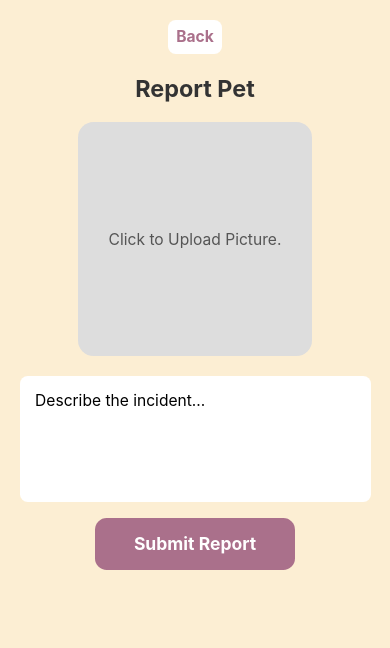
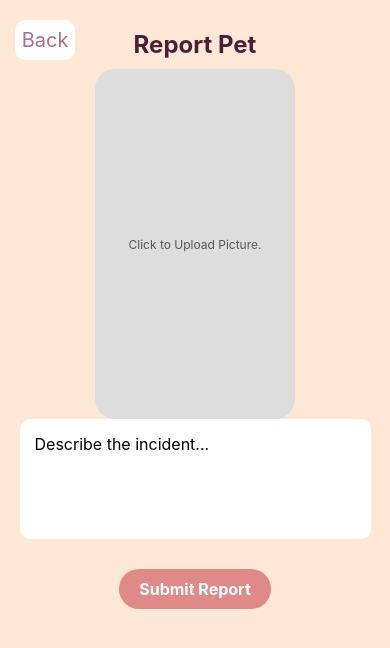
Before and after one commit to kaloy0511/Tailwatch-1, a React Native app: screen /Report in a window 390 px wide. Shown: the top 648 px of the page. Built offline with nearby package versions, Linux system fonts and the light colour scheme.

Commit message:
Back Button

```diff
--- a/Components/EditProfileScreen.js
+++ b/Components/EditProfileScreen.js
@@ -54,7 +54,7 @@ const EditProfileScreen = ({ navigation }) => {
     <SafeAreaView style={EditProfileStyles.container}>
       {/* Back Button */}
       <TouchableOpacity style={EditProfileStyles.backButton} onPress={() => navigation.goBack()}>
-        <Text style={EditProfileStyles.backButtonText}>⬅</Text>
+        <Text style={EditProfileStyles.backButtonText}>Back</Text>
       </TouchableOpacity>
 
       {/* Title */}
--- a/Components/ProfileScreen.js
+++ b/Components/ProfileScreen.js
@@ -23,7 +23,7 @@ const ProfileScreen = ({ navigation }) => {
     <SafeAreaView style={ProfileStyles.container}>
       {/* Back Button */}
       <TouchableOpacity style={ProfileStyles.backButton} onPress={() => navigation.goBack()}>
-        <Text style={ProfileStyles.backButtonText}>⬅</Text>
+        <Text style={ProfileStyles.backButtonText}>Back</Text>
       </TouchableOpacity>
 
       {/* Title */}
--- a/StyleSheet/ProfileStyles.js
+++ b/StyleSheet/ProfileStyles.js
@@ -11,16 +11,17 @@ export default StyleSheet.create({
     position: "absolute",
     top: 20,
     left: 15,
-    backgroundColor: "#000",
-    borderRadius: 20,
-    width: 35,
-    height: 35,
+    backgroundColor: "#fff",
+    borderRadius: 10,
+    width: 60,
+    height: 40,
     justifyContent: "center",
     alignItems: "center",
+
   },
   backButtonText: {
     fontSize: 20,
-    color: "#fff",
+    color: "#aa708b",
   },
   title: {
     fontSize: 24,
--- a/StyleSheet/ReportScreenStyles.js
+++ b/StyleSheet/ReportScreenStyles.js
@@ -1,89 +1,72 @@
-import { StyleSheet, Dimensions } from "react-native";
+import { StyleSheet } from "react-native";
 
-const { width, height } = Dimensions.get("window");
-
-const ReportScreenStyles = StyleSheet.create({
+export default StyleSheet.create({
   container: {
     flex: 1,
-    backgroundColor: "#fceed3",
+    backgroundColor: "#FCE8D5",
     alignItems: "center",
-    padding: width * 0.05,
+    paddingTop: 20,
   },
-
-  header: {
-    flexDirection: "row",
+  backButton: {
+    position: "absolute",
+    top: 20,
+    left: 15,
+    backgroundColor: "#fff",
+    borderRadius: 10,
+    width: 60,
+    height: 40,
+    justifyContent: "center",
     alignItems: "center",
-    justifyContent: "space-between",
-    width: "100%",
-    paddingVertical: width * 0.03,
-    backgroundColor: "#aa708b",
-    paddingHorizontal: width * 0.05,
   },
-
-  backButton: {
-    padding: width * 0.02,
-    backgroundColor: "#fff",
-    borderRadius: width * 0.02,
+  backButtonText: {
+    fontSize: 20,
+    color: "#aa708b",
   },
-
-  backButtonText: {
-    fontSize: width * 0.04,
-    color: "#aa708b",
+  title: {
+    fontSize: 24,
     fontWeight: "bold",
+    marginTop: 10,
+    color: "#4B1E35",
   },
-
-  title: {
-    fontSize: width * 0.06,
-    fontWeight: "bold",
-    marginVertical: width * 0.05,
-    color: "#333",
-  },
-
   imageContainer: {
-    width: width * 0.6,
-    height: width * 0.6,
+    marginTop: 10,
+    width: 200,
+    height: 350,
     backgroundColor: "#ddd",
     justifyContent: "center",
     alignItems: "center",
-    borderRadius: width * 0.04,
-    marginBottom: width * 0.05,
+    borderRadius: 20,
   },
-
   image: {
     width: "100%",
     height: "100%",
-    borderRadius: width * 0.04,
+    borderRadius: 20,
   },
-
   imagePlaceholder: {
     color: "#555",
     textAlign: "center",
-    fontSize: width * 0.04,
+    fontSize: 12,
   },
-
   input: {
-    width: "100%",
+    width: "90%",
     backgroundColor: "white",
-    borderRadius: width * 0.02,
-    padding: width * 0.04,
-    fontSize: width * 0.04,
-    marginBottom: width * 0.04,
-    minHeight: height * 0.15,
+    borderRadius: 10,
+    padding: 15,
+    fontSize: 16,
+    marginBottom: 10,
+    minHeight: 120,
     textAlignVertical: "top",
   },
-
   submitButton: {
-    backgroundColor: "#aa708b",
-    paddingVertical: width * 0.04,
-    paddingHorizontal: width * 0.1,
-    borderRadius: width * 0.03,
+    backgroundColor: "#E08989",
+    paddingVertical: 10,
+    paddingHorizontal: 20,
+    borderRadius: 20,
+    marginTop: 20,
   },
-
   submitButtonText: {
     color: "white",
-    fontSize: width * 0.045,
+    fontSize: 16,
     fontWeight: "bold",
   },
 });
-
-export default ReportScreenStyles;
```
